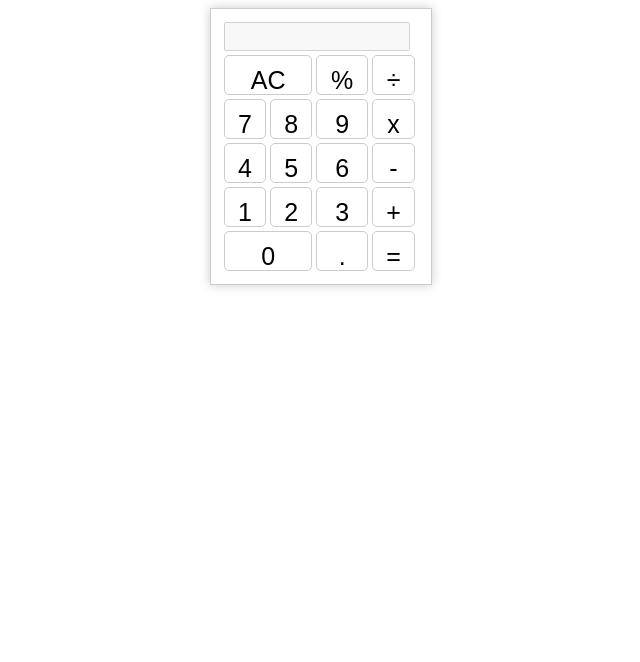
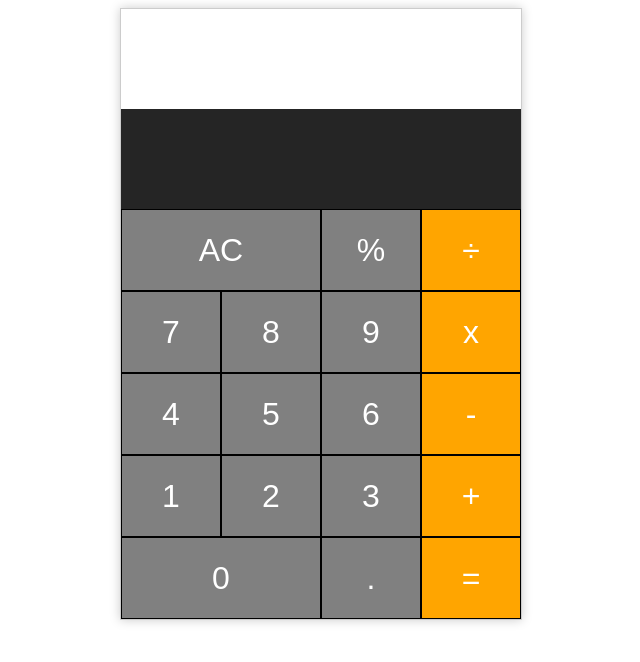
Before and after one commit to sadithap/Calculator-html-css-js, a plain HTML site: page index.html in a window 1280 px wide. Shown: the whole page, without its empty margins (319-959 px from the left). Drawn offline with Linux system fonts and the light colour scheme.

Commit message:
adjust css

```diff
--- a/index.html
+++ b/index.html
@@ -8,37 +8,35 @@
 
 <body>
     <div class="calculator">
-        <table>
+        <input type="text" id="result" disabled>
+            <table>
             <tr>
-                <th colspan="4"><input type="text" id="result" disabled></th>
-            </tr>
-            <tr>
-                <td colspan="2"><button onclick="clearResult()">AC</button></td>
+                <td class="colspan2" colspan="2"><button onclick="allClear()">AC</button></td>
                 <td><button onclick="insertValue('/100')">%</button></td>
-                <td><button onclick="insertValue('/')">÷</button></td>
+                <td><button class="operator" onclick="insertValue('/')">÷</button></td>
             </tr>
             <tr>
                 <td><button onclick="insertValue('7')">7</button></td>
                 <td><button onclick="insertValue('8')">8</button></td>
                 <td><button onclick="insertValue('9')">9</button></td>
-                <td><button onclick="insertValue('*')">x</button></td>
+                <td><button class="operator" onclick="insertValue('*')">x</button></td>
             </tr>
             <tr>
                 <td><button onclick="insertValue('4')">4</button></td>
                 <td><button onclick="insertValue('5')">5</button></td>
                 <td><button onclick="insertValue('6')">6</button></td>
-                <td><button onclick="insertValue('-')">-</button></td>
+                <td><button class="operator" onclick="insertValue('-')">-</button></td>
             </tr>
             <tr>
                 <td><button onclick="insertValue('1')">1</button></td>
                 <td><button onclick="insertValue('2')">2</button></td>
                 <td><button onclick="insertValue('3')">3</button></td>
-                <td><button onclick="insertValue('+')">+</button></td>
+                <td><button class="operator" onclick="insertValue('+')">+</button></td>
             </tr>
             <tr>
-                <td colspan="2"><button onclick="insertValue('0')">0</button></td>
+                <td class="colspan2" colspan="2"><button onclick="insertValue('0')">0</button></td>
                 <td><button onclick="insertValue('.')">.</button></td>
-                <td><button onclick="calculateResult()">=</button></td>
+                <td><button class="operator" onclick="calculateResult()">=</button></td>
             </tr>
         </table>
     </div>
--- a/script.js
+++ b/script.js
@@ -4,12 +4,8 @@ function insertValue(value) {
 	result.value += value;
 }
 
-function clearResult() {
+function allClear() {
 	result.value = "";
-}
-
-function backspace() {
-	result.value = result.value.slice(0, -1);
 }
 
 function calculateResult() {
--- a/stylesheet.css
+++ b/stylesheet.css
@@ -1,30 +1,59 @@
 .calculator {
-	margin: auto auto;
-	padding: 10px;
-	width: 200px;
+	padding-top: 100px;
+	width: 400px;
+	margin: 0 auto;
 	border: 1px solid #ccc;
 	box-shadow: 0px 0px 10px #ccc;
 	text-align: center;
 }
 
-.calculator input[type="text"] {
-	display: block;
-	padding: 5px;
-	width: 90%;
+.calculator input {
+	height: 100px;
+	padding: 0 20px;
+	background-color: #252525;
+	color: #fff;
+	text-align: right;
+	font-size: 36px;
+	border: none;
+	width: 100%;
+	box-sizing: border-box;
 }
 
-.calculator button {
-	padding: 10px;
+table{
+	background-color: black;
 	width: 100%;
-	height: 40px;
-	font-size: 25px;
-	border-radius: 5px;
-	border: 1px solid #ccc;
-	background-color: #fff;
+}
+
+table,tr,td {
+	border-collapse: collapse;
+}
+
+td{
+	width: 25%;
+}
+
+.colspan2 {
+	width: 50%;
+}
+
+button {
+	width: 100%;
+	height: 80px;
+	font-size: 32px;
+	color: #fff;
+	border: none;
+	background-color: grey;
 	cursor: pointer;
 }
 
-.calculator button:hover {
-	background-color: #ccc;
-	color: #fff;
+.operator {
+	background-color: orange;
 }
+
+button:hover {
+	background-color: darkgray;
+}
+
+.operator:hover {
+	background-color: darkorange;
+}
```
